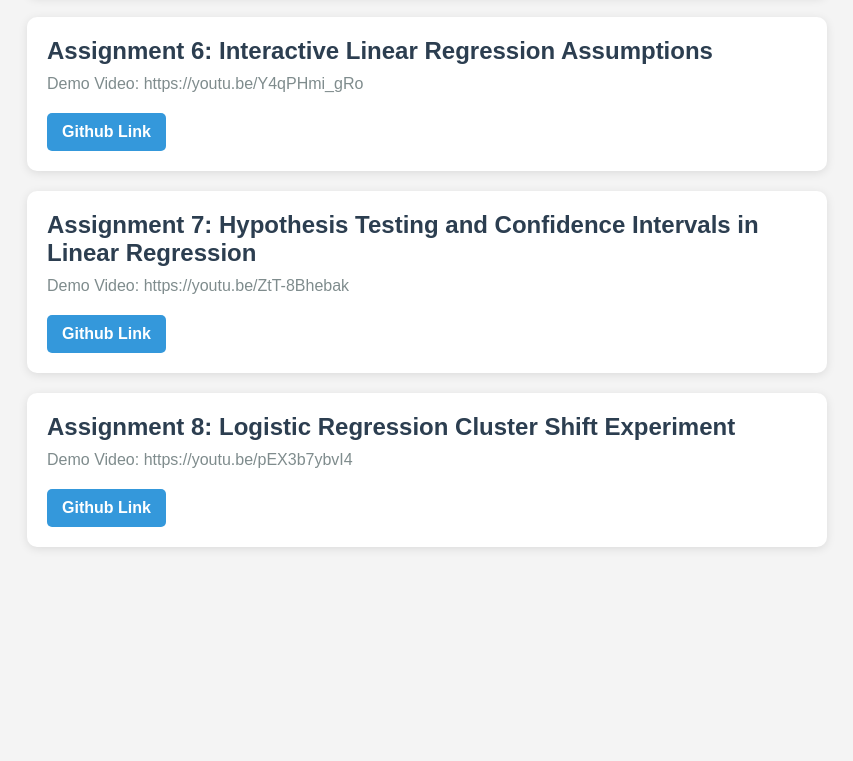
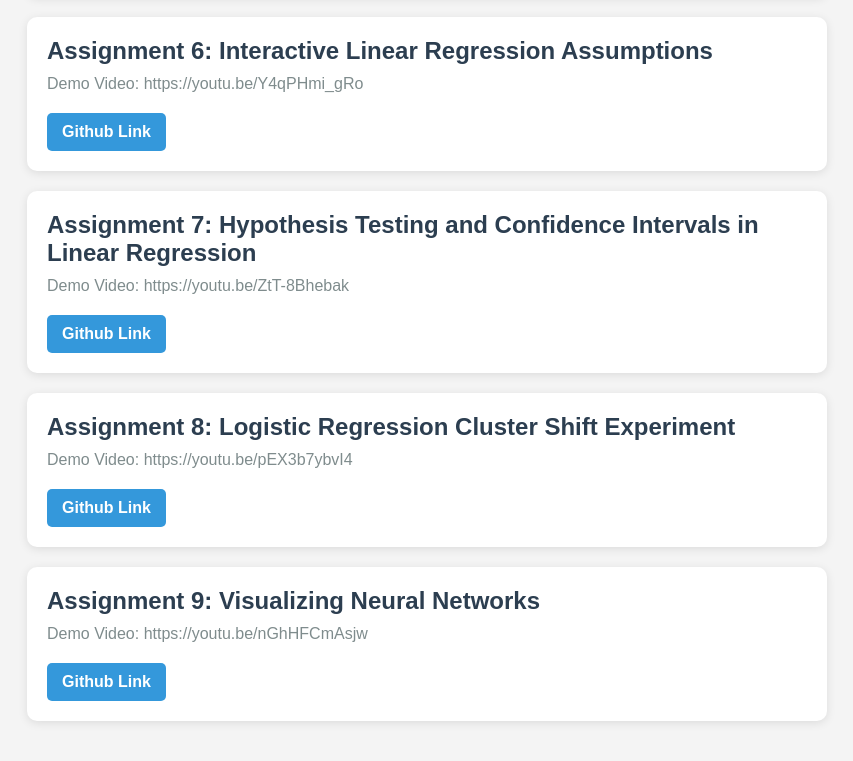
Before and after one commit to thomas211738/Portfolio-Website, a plain HTML site: page assignments.html in a window 1280 px wide. Shown: the part 1248-2009 px from the top of the page, without its empty margins (213-1066 px from the left). Before the commit the page ends 1835 px from the top, so only its background shows below. Drawn offline with Linux system fonts and the light colour scheme.

Commit message:
added assignment 9

```diff
--- a/assignments.html
+++ b/assignments.html
@@ -68,6 +68,14 @@
             <p>Demo Video: https://youtu.be/pEX3b7ybvI4</p>
             <a href="https://github.com/thomas211738/pharaoh-assignment-8" class="github-link">Github Link</a>
         </div>
+
+        <div class="assignment">
+            <h2>Assignment 9: Visualizing Neural Networks</h2>
+            <p>Demo Video: https://youtu.be/nGhHFCmAsjw</p>
+            <a href="https://github.com/thomas211738/pharaoh-assignment-9" class="github-link">Github Link</a>
+        </div>
+
+
     </div>
 
 </body>
```
